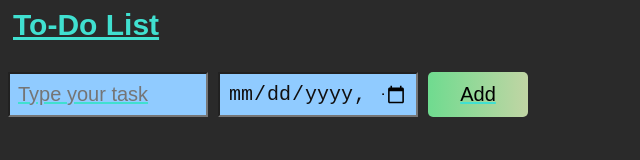
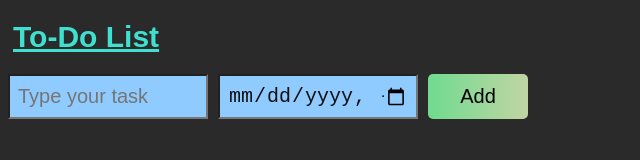
Before and after one commit to sakibmansuri/To-do-list, a plain HTML site: page index.html in a window 1280 px wide. Shown: the whole page, without its empty margins (0-640 px from the left). Drawn offline with Linux system fonts and the light colour scheme.

Commit message:
Update index.html

```diff
--- a/index.html
+++ b/index.html
@@ -165,7 +165,8 @@
     </style>
 </head>
 
-<bod20 <p class="title">To-Do List</p>
+<body>
+    <p class="title">To-Do List</p>
 
     <div>
         <div class="todoInp">
```
